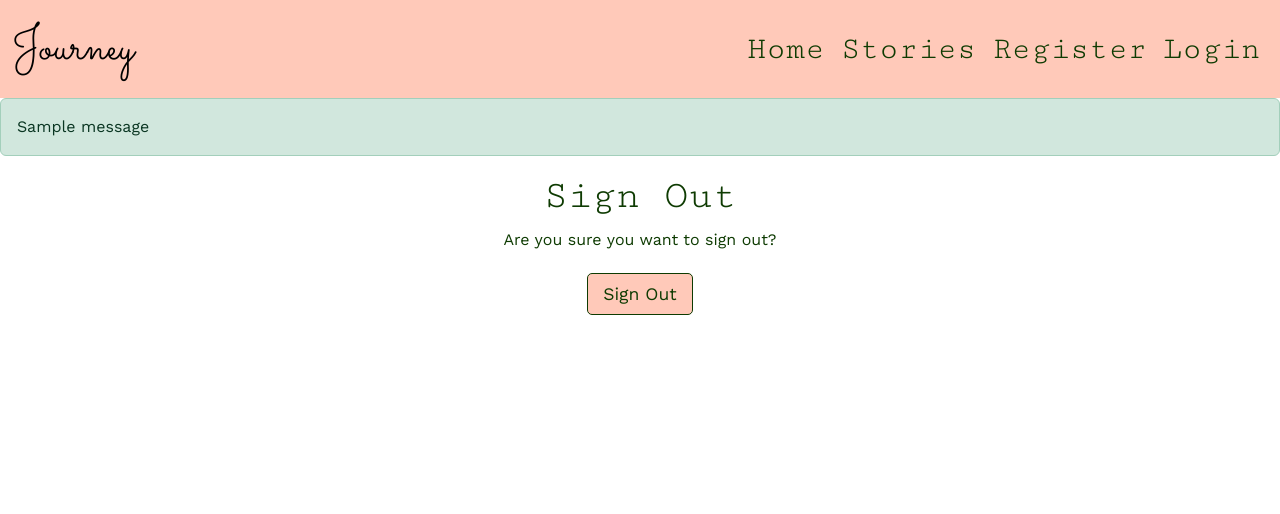
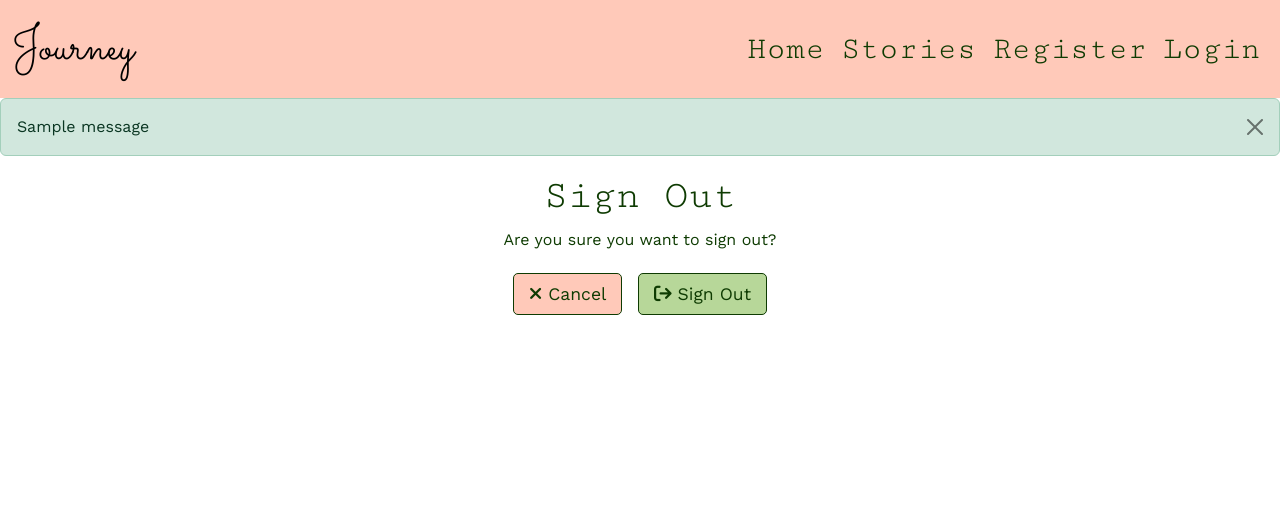
Before and after one commit to niekados/Journey, a Django app: template templates/account/logout.html in a window 1280 px wide. Shown: the top 514 px of the page. Run offline with Django 3.2, Linux system fonts and the light colour scheme; the template is opened without the code that fills it: most values are stand-ins (such as "Sample title", 1, 10 or a date in 2020); one stand-in notice (Sample message) is shown; some libraries are stand-ins or nearby versions.

Commit message:
Update button style, add button icons to remaining button on the website, update messages with bottstrap styling

```diff
--- a/journal/templates/journal/add_journal_entry.html
+++ b/journal/templates/journal/add_journal_entry.html
@@ -11,7 +11,8 @@
         {% csrf_token %}
         {{ form|crispy }}
         <div class="text-center">
-            <button type="submit" class="button green-button mt-2 mb-5">Add Entry</button>
+            <a href="{% url 'journal' %}" class="button red-button mt-2"><i class="fa-solid fa-xmark"></i> Cancel</a>
+            <button type="submit" class="button green-button mt-2 mb-5"><i class="fa-regular fa-floppy-disk"></i> Save</button>
         </div>
     </form>
 </div>
--- a/journal/templates/journal/edit_journal_entry.html
+++ b/journal/templates/journal/edit_journal_entry.html
@@ -11,7 +11,8 @@
         {% csrf_token %}
         {{ form|crispy }}
         <div class="text-center">
-            <button type="submit" class="button green-button mt-2">Edit Entry</button>
+            <a href="{% url 'journal' %}" class="button red-button mt-2"><i class="fa-solid fa-xmark"></i> Cancel</a>
+            <button type="submit" class="button green-button mt-2"><i class="fa-regular fa-floppy-disk"></i> Save</button>
         </div>
     </form>
 </div>
--- a/journal/templates/journal/journal_detail.html
+++ b/journal/templates/journal/journal_detail.html
@@ -36,8 +36,8 @@ Journal Entry
         </small>
 
         {% if journal_entry_detail.user == request.user %}
-        <a href="{% url 'edit_journal_entry' journal_entry_detail.id %}" class="button green-button">Edit</a>
-        <a href="{% url 'delete_journal_entry' journal_entry_detail.id %}" class="button red-button">Delete</a>
+        <a href="{% url 'edit_journal_entry' journal_entry_detail.id %}" class="button green-button"><i class="fa-regular fa-pen-to-square"></i> Edit</a>
+        <a href="{% url 'delete_journal_entry' journal_entry_detail.id %}" class="button red-button"><i class="fa-regular fa-trash-can"></i> Delete</a>
         {% endif %}
     </div>
 </div>
--- a/journal/views.py
+++ b/journal/views.py
@@ -96,7 +96,7 @@ def delete_journal_entry(request, pk):
             # Add an error message if the user doesn't have permission
             messages.error(
                 request,
-                "You can only delete your own journal entries!"
+                "You are not authorized to delete this journal entry!"
                 )
             return redirect('journal')
     else:
--- a/static/css/style.css
+++ b/static/css/style.css
@@ -66,6 +66,7 @@ a.nav-link {
 
 /* buttons */
 .button {
+    display: inline-block;
     border: 0.5px solid var(--moss-green);
     padding: 7px 15px;
     margin: 5px;
--- a/templates/account/login.html
+++ b/templates/account/login.html
@@ -17,7 +17,7 @@
     {% if redirect_field_value %}
     <input type="hidden" name="{{ redirect_field_name }}" value="{{ redirect_field_value }}" />
     {% endif %}
-    <button class="button green-button" type="submit">{% trans "Sign In" %}</button>
+    <button class="button green-button" type="submit"><i class="fa-solid fa-arrow-right-to-bracket"></i> {% trans "Sign In" %}</button>
     <a class="secondaryAction d-block" href="{% url 'account_reset_password' %}">{% trans "Forgot Password?" %}</a>
   </form>
 </div>
--- a/templates/account/logout.html
+++ b/templates/account/logout.html
@@ -15,7 +15,8 @@
     {% if redirect_field_value %}
     <input type="hidden" name="{{ redirect_field_name }}" value="{{ redirect_field_value }}" />
     {% endif %}
-    <button class="button red-button" type="submit">{% trans 'Sign Out' %}</button>
+    <a href="{% url 'journal' %}" class="button red-button"><i class="fa-solid fa-xmark"></i> Cancel</a>
+    <button class="button green-button" type="submit"><i class="fa-solid fa-arrow-right-from-bracket"></i> {% trans 'Sign Out' %}</button>
   </form>
 </div>
 
--- a/templates/account/signup.html
+++ b/templates/account/signup.html
@@ -16,7 +16,7 @@
     {% if redirect_field_value %}
     <input type="hidden" name="{{ redirect_field_name }}" value="{{ redirect_field_value }}" />
     {% endif %}
-    <button class="button green-button" type="submit">Sign Up</button>
+    <button class="button green-button" type="submit"><i class="fa-solid fa-user-plus"></i> Sign Up</button>
   </form>
 </div>
 {% endblock content %}
--- a/templates/base.html
+++ b/templates/base.html
@@ -67,12 +67,14 @@
         {% if messages %}
         <div class="messages">
             {% for message in messages %}
-            <div class="alert {% if message.tags %}alert-{{ message.tags }}{% endif %}">
+            <div class="alert alert-dismissible fade show {% if message.tags %}alert-{{ message.tags }}{% endif %}" role="alert">
                 {{ message | safe }}
+                <button type="button" class="btn-close" data-bs-dismiss="alert" aria-label="Close"></button>
             </div>
             {% endfor %}
         </div>
-        {% endif %}
+    {% endif %}
+
     </header>
 
     <!-- Main Content -->
```
Also changed, not shown: journal/templates/journal/journal.html (+5 -3 lines), 1 other file.
